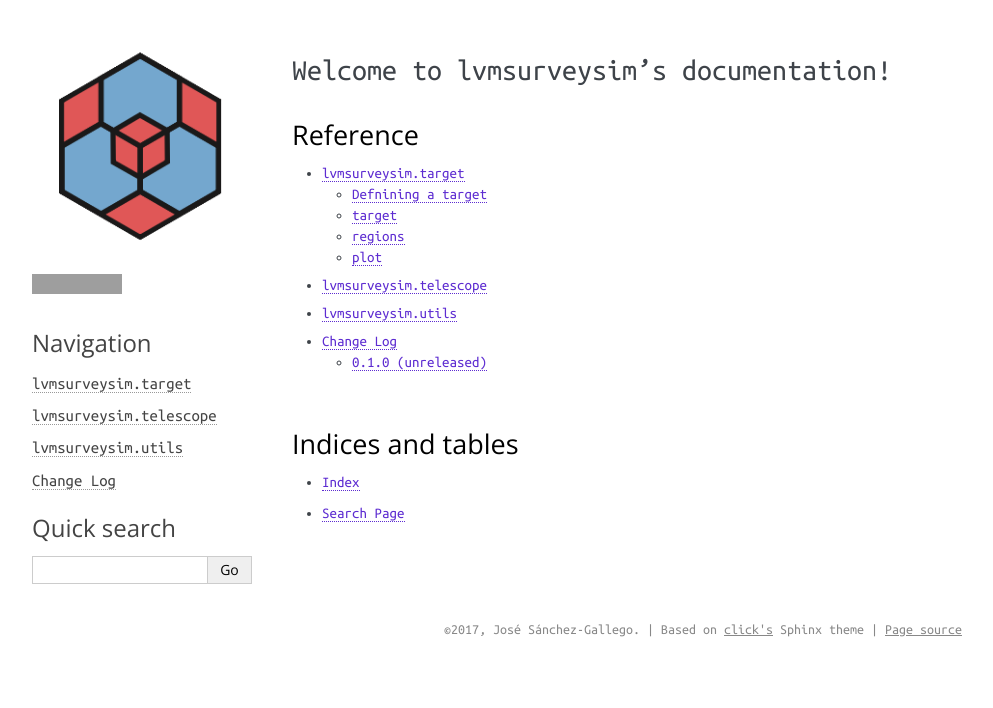
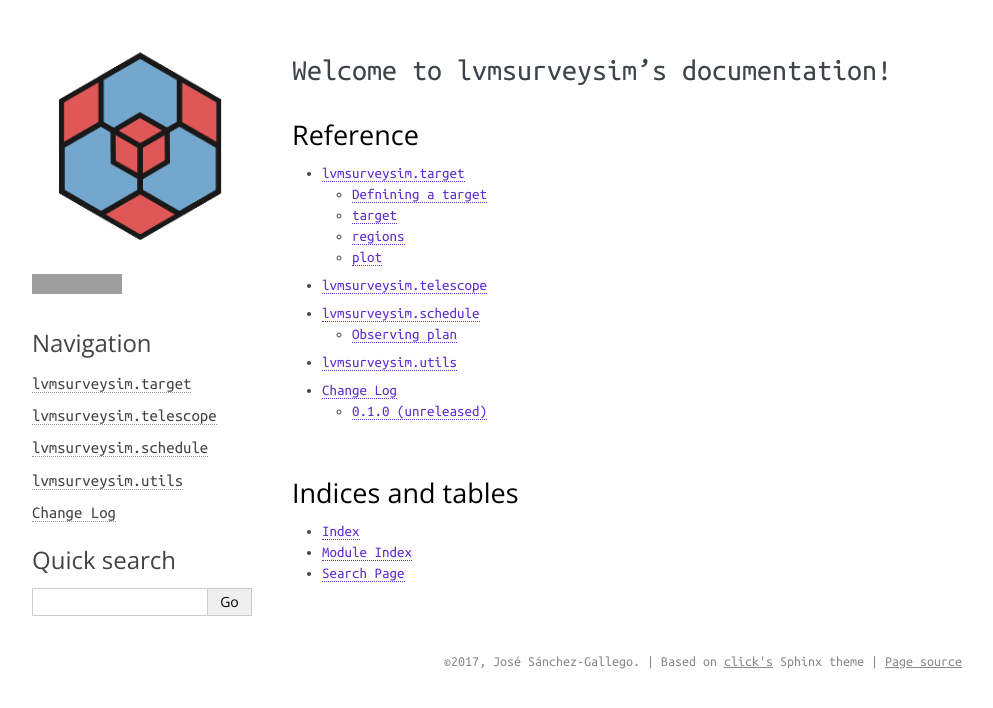
Before and after one commit to sdss/lvmsurveysim, a Sphinx documentation site: the page built from docs/sphinx/index.rst, in a window 1280 px wide, cut to the strip 0-708 px from the top of the page. Shown: the whole strip, without its empty margins (148-1141 px from the left). Built offline with Sphinx 7.4.7, drawn with Linux system fonts in a browser that asks for light colours; grey boxes are pictures that could not be loaded.

Commit message:
Docs for ObservingPlan

```diff
--- a/docs/sphinx/index.rst
+++ b/docs/sphinx/index.rst
@@ -14,6 +14,7 @@ Reference
 
    target
    telescope
+   schedule
    utils
    changelog
 
@@ -23,5 +24,5 @@ Indices and tables
 ------------------
 
 * :ref:`genindex`
-.. * :ref:`modindex`
+* :ref:`modindex`
 * :ref:`search`
--- /dev/null
+++ b/docs/sphinx/schedule.rst
@@ -0,0 +1,11 @@
+
+.. _schedule:
+
+lvmsurveysim.schedule
+=====================
+
+Observing plan
+--------------
+
+.. automodule:: lvmsurveysim.schedule.plan
+    :members:
```
